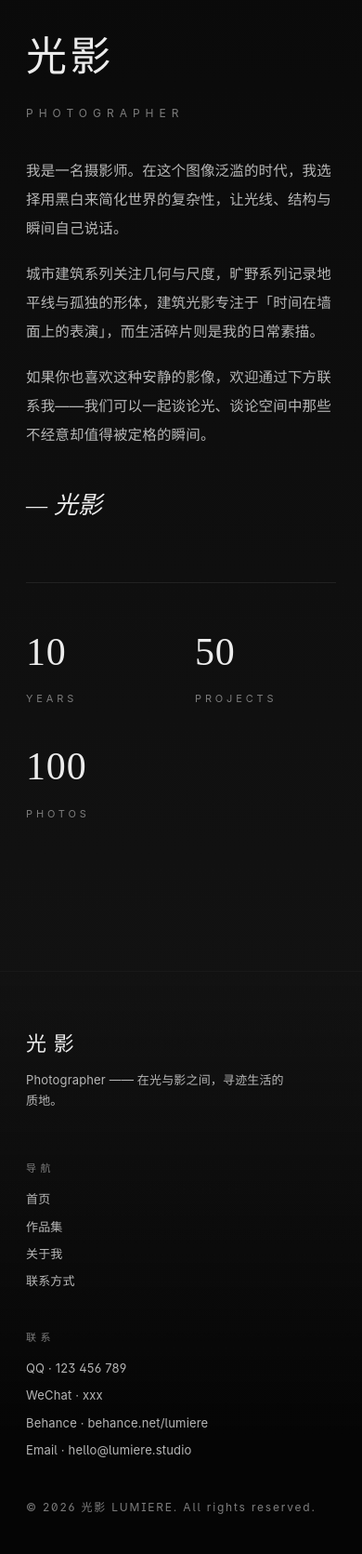
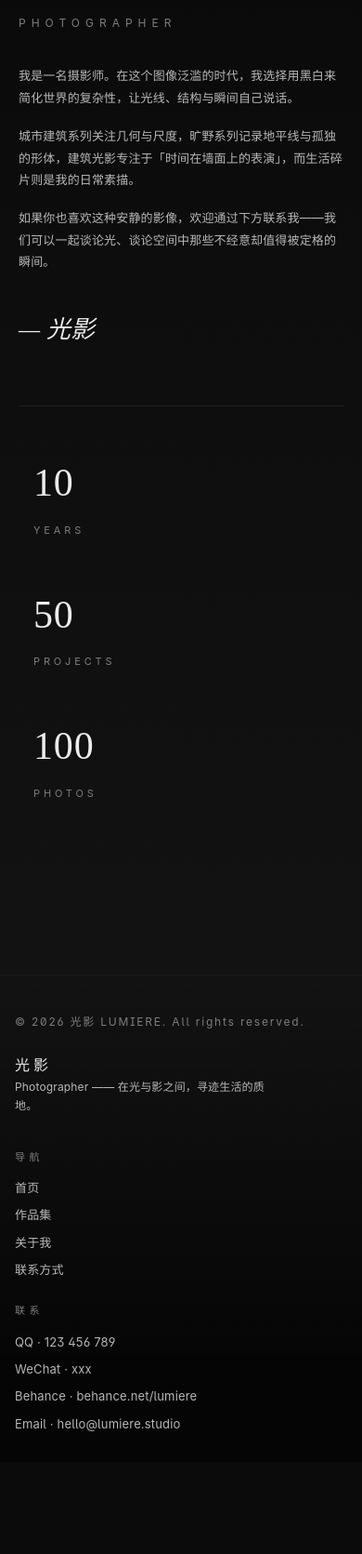
Before and after one commit to leone-l/Lumiere, a PHP site: page /about.php in a window 390 px wide. Shown: the part 585-2256 px from the top of the page at 93% size. After the commit the page ends 2124 px from the top, so only its background shows below. Run offline with PHP 8.4, Linux system fonts and the light colour scheme; data comes from the database, SQL or seed files in the repository; some libraries are stand-ins or nearby versions.

Commit message:
优化移动端布局

```diff
--- a/assets/style.css
+++ b/assets/style.css
@@ -774,20 +774,110 @@ img { max-width: 100%; display: block; }
   .admin-grid { grid-template-columns: 1fr; }
 }
 
-@media (max-width: 720px) {
-  :root { --nav-h: 64px; }
-  .section { padding: 80px 0; }
-  .nav-links { gap: 18px; font-size: 11px; }
-  .nav-links a { letter-spacing: 0.22em; }
-  .category-list { grid-template-columns: 1fr; }
-  .grid { grid-auto-rows: 90px; gap: 12px; }
-  .span-8, .span-9, .span-7 { grid-column: span 12; grid-row: span 4; }
-  .span-6, .span-5, .span-4 { grid-column: span 12; grid-row: span 4; }
-  .span-3, .span-2 { grid-column: span 6; grid-row: span 3; }
-  .about-meta { grid-template-columns: 1fr 1fr; }
-  .footer-inner { grid-template-columns: 1fr; }
-  .foot-copy { justify-self: start; }
+@media (max-width: 768px) {
+  :root { --nav-h: 60px; --gap: 20px; }
+
+  /* 导航 */
+  .container { padding: 0 16px; }
+  .nav-bar { gap: 12px; }
+  .nav-links { gap: 14px; font-size: 10px; letter-spacing: 0.15em; }
+  .nav-links a { padding: 4px 0; }
+  .brand-cn { font-size: 18px; letter-spacing: 0.25em; }
+  .brand-en { font-size: 9px; }
+  .theme-toggle { display: none; }
+
+  /* Hero */
   .hero { min-height: calc(100svh - var(--nav-h)); }
+  .hero-inner { padding: 60px 20px; }
+  .hero h1 { font-size: clamp(48px, 15vw, 80px); }
+  .hero .kicker { font-size: 10px; letter-spacing: 0.4em; margin-bottom: 20px; }
+  .hero .divider { height: 40px; margin: 24px auto; }
+  .hero .subtitle { font-size: 12px; letter-spacing: 0.35em; }
+  .hero-scroll { font-size: 9px; bottom: 24px; }
+
+  /* 区块 */
+  .section { padding: 60px 0; }
+  .section-head { margin-bottom: 36px; }
+  .section-head h2 { font-size: clamp(28px, 8vw, 40px); margin: 10px 0; }
+  .section-head p { font-size: 13px; }
+
+  /* 分类列表 */
+  .category-list { grid-template-columns: 1fr; gap: 16px; }
+  .category-card { aspect-ratio: 4 / 3; }
+  .category-card .meta { padding: 16px; }
+  .category-card h3 { font-size: 16px; margin-bottom: 6px; }
+  .category-card p { font-size: 12px; display: none; }
+  .category-card .num { font-size: 11px; }
+
+  /* 作品网格 */
+  .grid { grid-template-columns: 1fr 1fr; grid-auto-rows: 100px; gap: 10px; }
+  .span-8, .span-9, .span-7 { grid-column: span 2; grid-row: span 3; }
+  .span-6, .span-5, .span-4 { grid-column: span 2; grid-row: span 3; }
+  .span-3, .span-2 { grid-column: span 1; grid-row: span 2; }
+
+  /* 关于页 */
+  .about { grid-template-columns: 1fr; gap: 32px; padding: 0 0 60px; }
+  .avatar { position: static; max-width: 280px; margin: 0 auto; width: 100%; }
+  .about-bio { padding: 0 4px; }
+  .about-bio h1 { font-size: clamp(36px, 10vw, 56px); }
+  .about-bio p { font-size: 13px; line-height: 1.8; }
+  .about-meta { grid-template-columns: 1fr 1fr; gap: 16px; padding-top: 32px; }
+  .about-meta .cell { padding: 16px; }
+  .about-meta .num { font-size: 28px; }
+  .about-meta .label { font-size: 10px; }
+
+  /* 联系页 */
+  .contact { grid-template-columns: 1fr; gap: 40px; padding: 0 0 60px; }
+  .contact-side { border-top: 1px solid var(--line); padding: 32px 0 0; }
+  .social-list li { flex-direction: column; gap: 4px; align-items: flex-start; }
+  .social-list .label { font-size: 10px; }
+  .social-list span, .social-list a { font-size: 13px; }
+  .form { grid-template-columns: 1fr; }
+  .form-grid { grid-template-columns: 1fr; }
+  .form-full { grid-column: span 1; }
+
+  /* 按钮 */
+  .btn { padding: 12px 20px; font-size: 11px; }
+  a.btn { display: inline-flex; width: fit-content; }
+
+  /* 页脚 */
+  .site-footer { margin-top: 50px; padding: 40px 0 30px; }
+  .footer-inner { grid-template-columns: 1fr; gap: 24px; }
+  .foot-copy { justify-self: start; grid-row: 1; }
+  .foot-desc { font-size: 12px; margin-top: 0; }
+
+  /* 后台 */
+  .admin-grid { grid-template-columns: 1fr; }
+  .admin-grid .card:first-child { grid-column: span 1; }
+  .sidebar { width: 200px; }
+  .main { margin-left: 200px; }
+  .sidebar-nav a { font-size: 11px; padding: 10px 12px; }
+  .card { padding: 16px; }
+  .card-title { font-size: 12px; margin-bottom: 12px; }
+  .form-group input, .form-group select, .form-group textarea { font-size: 13px; }
+  .table { font-size: 12px; }
+  .table th, .table td { padding: 8px 6px; }
+}
+
+@media (max-width: 480px) {
+  :root { --nav-h: 56px; }
+
+  .nav-links { gap: 10px; font-size: 9px; }
+  .brand-cn { font-size: 16px; }
+  .brand-en { display: none; }
+
+  .hero h1 { font-size: clamp(40px, 16vw, 60px); }
+  .hero-scroll { display: none; }
+
+  .category-list { gap: 12px; }
+  .grid { grid-template-columns: 1fr; grid-auto-rows: 140px; }
+  .span-8, .span-9, .span-7,
+  .span-6, .span-5, .span-4,
+  .span-3, .span-2 { grid-column: span 1; grid-row: span 2; }
+
+  .about-meta { grid-template-columns: 1fr; }
+
+  .form-grid { gap: 12px; }
 }
 
 /* ---------- Reveal on scroll ---------- */
```
